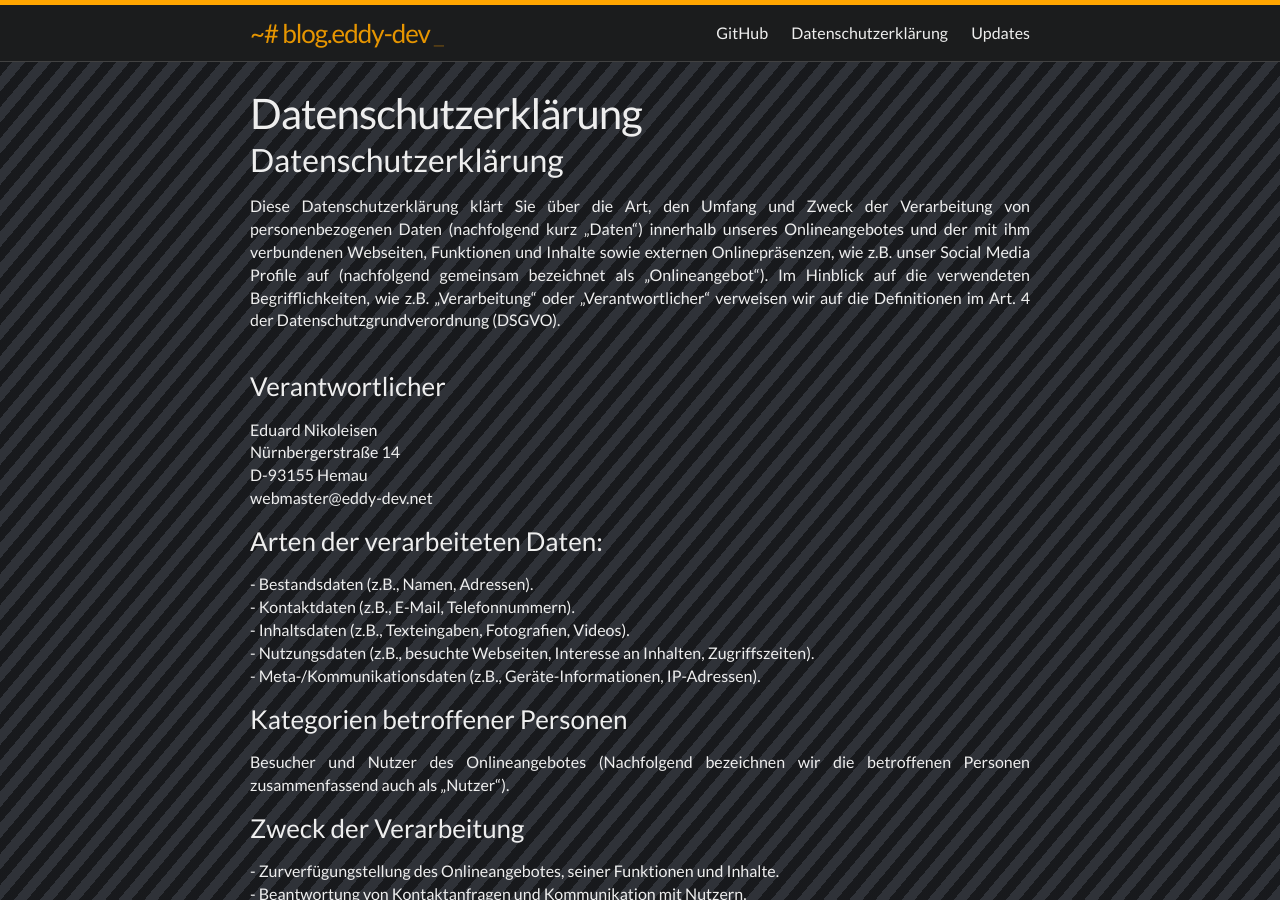
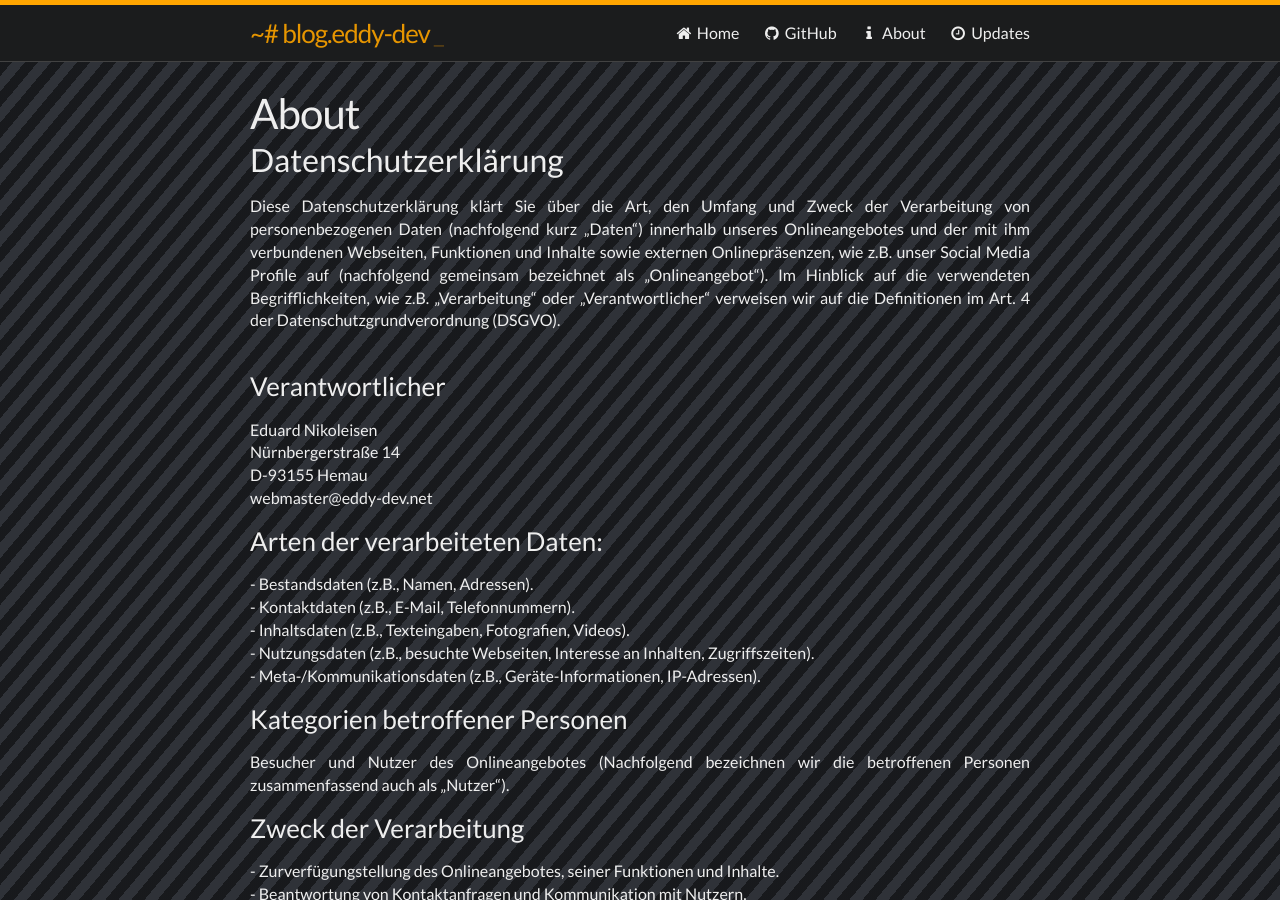
Before and after one commit to Der-Eddy/blog, a Jekyll site: the page built from about.md, in a window 1280 px wide and 900 px high. Built offline with Jekyll 4.4.1, drawn with Linux system fonts in a browser that asks for light colours; comment, search, counter and statistics services are not loaded; our own code applies the rules of GitHub Pages for plain Markdown files.

Commit message:
Added fontawesome icons to the header links

```diff
--- a/_includes/header.html
+++ b/_includes/header.html
@@ -15,10 +15,11 @@
       </a>
 
       <div class="trigger">
-        <a class="page-link" href="https://github.com/Der-Eddy/blog">GitHub</a>
+        <a class="page-link" href="https://www.eddy-dev.net"><i class="home icon"> </i>Home</a>
+        <a class="page-link" href="https://github.com/Der-Eddy/blog"><i class="github icon"> </i>GitHub</a>
         {% for my_page in site.pages %}
           {% if my_page.title %}
-          <a class="page-link" href="{{ my_page.url | prepend: site.baseurl }}">{{ my_page.title }}</a>
+          <a class="page-link" href="{{ my_page.url | prepend: site.baseurl }}"><i class="{{ my_page.icon }} icon"></i>{{ my_page.title }}</a>
           {% endif %}
         {% endfor %}
       </div>
--- a/about.md
+++ b/about.md
@@ -1,6 +1,8 @@
 ---
 layout: page
+title: About
 permalink: /about/
+icon: info
 ---
 
 Datenschutzerklärung
--- a/updates.html
+++ b/updates.html
@@ -2,6 +2,7 @@
 layout: page
 title: Updates
 permalink: /updates/
+icon: clock
 ---
 <p>Diese Seite zeigt die letzten Änderungen am <a href="https://github.com/Der-Eddy/blog">Quellcode</a> dieses Blogs.</p>
 <table class="ui unstackable table">
```
